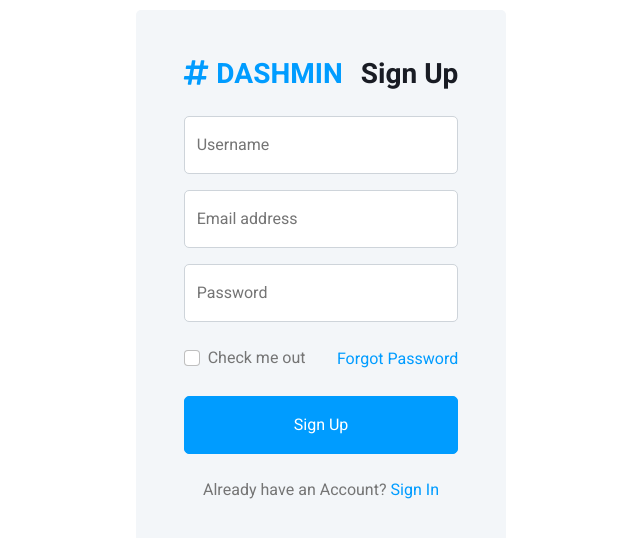
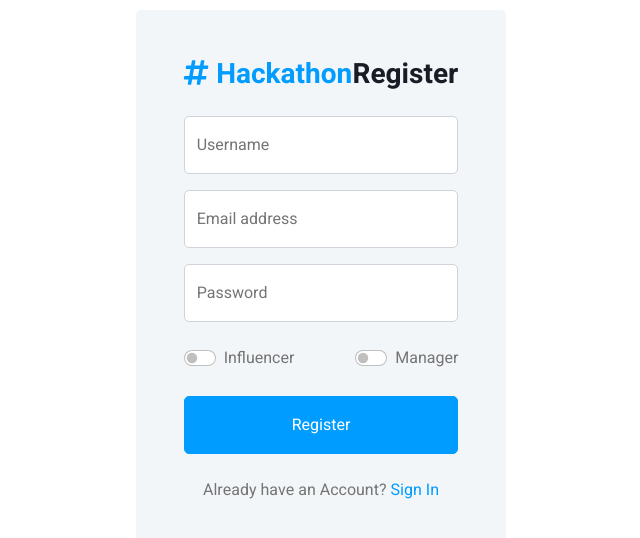
Before and after one commit to shaikhasif69/isgreat, a plain HTML site: page signup.html in a window 1280 px wide. Shown: the part 120-658 px from the top of the page, without its empty margins (319-959 px from the left). Drawn offline with nearby package versions, Linux system fonts and the light colour scheme.

Commit message:
i am great

```diff
--- a/signup.html
+++ b/signup.html
@@ -49,9 +49,9 @@
                     <div class="bg-light rounded p-4 p-sm-5 my-4 mx-3">
                         <div class="d-flex align-items-center justify-content-between mb-3">
                             <a href="index.html" class="">
-                                <h3 class="text-primary"><i class="fa fa-hashtag me-2"></i>DASHMIN</h3>
+                                <h3 class="text-primary"><i class="fa fa-hashtag me-2"></i>Hackathon</h3>
                             </a>
-                            <h3>Sign Up</h3>
+                            <h3>Register</h3>
                         </div>
                         <div class="form-floating mb-3">
                             <input type="text" class="form-control" id="floatingText" placeholder="jhondoe">
@@ -65,14 +65,20 @@
                             <input type="password" class="form-control" id="floatingPassword" placeholder="Password">
                             <label for="floatingPassword">Password</label>
                         </div>
+                        <!-- ummm... here i have used radio button which are default means only one value could be selected... soo use it -->
                         <div class="d-flex align-items-center justify-content-between mb-4">
-                            <div class="form-check">
-                                <input type="checkbox" class="form-check-input" id="exampleCheck1">
-                                <label class="form-check-label" for="exampleCheck1">Check me out</label>
+                            <div class="form-check form-switch">
+                                <input class="form-check-input" type="radio" name="select" role="switch" id="flexSwitchCheckDefault">
+                                <label class="form-check-label" for="flexSwitchCheckDefault">Influencer</label>
                             </div>
-                            <a href="">Forgot Password</a>
+                            <div class="form-check form-switch">
+                                <input class="form-check-input" type="radio" name="select" role="switch" id="flexSwitchCheckDefault">
+                                <label class="form-check-label" for="flexSwitchCheckDefault">Manager</label>
+                            </div>
+
+
                         </div>
-                        <button type="submit" class="btn btn-primary py-3 w-100 mb-4">Sign Up</button>
+                        <button type="submit" class="btn btn-primary py-3 w-100 mb-4">Register</button>
                         <p class="text-center mb-0">Already have an Account? <a href="">Sign In</a></p>
                     </div>
                 </div>
```
Also changed, not shown: sample 1.html (added, +11 -0 lines), signin.html (+4 -3 lines).
